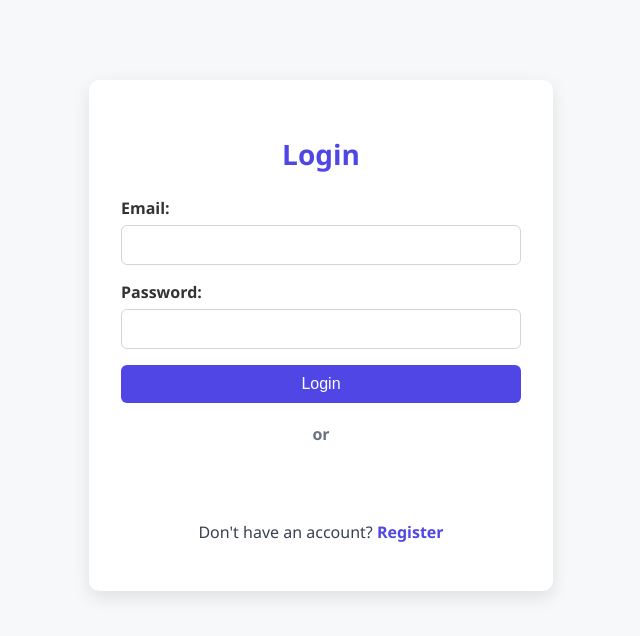
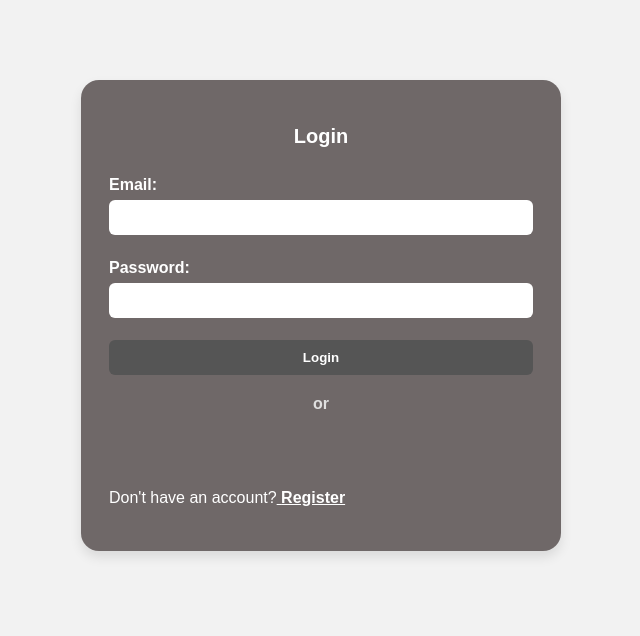
Before and after one commit to sumit-sharma39/frontend-todo, a React (Vite) app: page / in a window 1280 px wide. Shown: the top 636 px of the page, without its empty margins (319-959 px from the left). Built offline with nearby package versions, Linux system fonts and the light colour scheme.

Commit message:
login check

```diff
--- a/src/auth.css
+++ b/src/auth.css
@@ -1,92 +1,73 @@
-/* index.css */
-
-/* ----------------- Body & Global ----------------- */
+/* ----------------- Global ----------------- */
 body {
-    background-color: #f7f8fa;
   margin: 0;
-    font-family: 'Segoe UI', Tahoma, Geneva, Verdana, sans-serif;
+  background-color: #f2f2f2;
+  font-family: Arial, sans-serif;
+  color: #333;
 }
 
 /* ----------------- Dashboard ----------------- */
 .Dashboard {
   width: 100%;
   height: 64px;
-    background-color: #4f46e5; /* Indigo */
+  background-color: rgb(111, 104, 104);
   display: flex;
   align-items: center;
+  justify-content: space-between; /* Fix spacing between buttons */
   padding: 0 24px;
   box-sizing: border-box;
   box-shadow: 0 2px 6px rgba(0, 0, 0, 0.1);
+  position: sticky;
+  top: 0;
+  z-index: 1000;
 }
 
 .Dashboard h1 {
-    font-size: 24px;
+  font-size: 22px;
   font-weight: bold;
   margin: 0;
-    color: #ffffff;
+  color: white;
 }
 
 .dashboard-buttons {
-    margin-left: auto;
   display: flex;
-    gap: 14px;
+  gap: 12px;
 }
 
 .edit-btn {
-    background-color: #e0e0e0;
-    padding: 8px 18px;
-    font-size: 16px;
+  background-color: #888;
+  color: white;
+  padding: 8px 16px;
   border-radius: 6px;
+  border: none;
   cursor: pointer;
-    border: none;
   text-decoration: none;
-    color: #000;
-    display: inline-flex;
-    align-items: center;
-    justify-content: center;
-    transition: background-color 0.2s ease,
-                transform 0.15s ease,
-                box-shadow 0.15s ease;
+  font-size: 15px;
+  transition: background-color 0.2s ease, transform 0.15s ease;
 }
 
 .edit-btn:hover {
-    background-color: #d1d5db;
+  background-color: #aaa;
   transform: translateY(-1px);
-    box-shadow: 0 4px 10px rgba(0, 0, 0, 0.15);
 }
 
 .edit-btn:active {
   transform: scale(0.97);
 }
 
-.link-add {
-    background-color: #10b981; /* green */
-    color: #fff;
-}
-
-.link-add:hover {
-    background-color: #059669;
-}
-
-.logout-btn {
-    background-color: #ef4444; /* red */
-    color: #fff;
-}
-
-.logout-btn:hover {
-    background-color: #b91c1c;
-}
-
-/* ----------------- Forms (Login & Register) ----------------- */
+/* ----------------- Forms (Register & Login) ----------------- */
 .register-container,
-.login-container {
+.login-container,
+.Div-add {
   width: 100%;
-    max-width: 400px;
+  max-width: 480px;
+  background-color: rgb(111, 104, 104);
+  color: white;
+  padding: 28px;
+  border-radius: 18px;
   margin: 80px auto;
-    padding: 32px;
-    background-color: #ffffff;
-    border-radius: 10px;
-    box-shadow: 0 6px 18px rgba(0, 0, 0, 0.1);
+  box-sizing: border-box;
+  box-shadow: 0 6px 12px rgba(0, 0, 0, 0.1);
 }
 
 .register-form,
@@ -96,61 +77,83 @@ body {
 }
 
 .register-title,
-.login-title {
-    font-size: 28px;
+.login-title,
+.Div-add h5 {
+  font-size: 20px;
   font-weight: bold;
-    margin-bottom: 24px;
-    color: #4f46e5;
+  margin-bottom: 16px;
   text-align: center;
 }
 
 .register-label,
-.login-label {
-    margin-bottom: 6px;
+.login-label,
+.Div-add p {
+  margin: 12px 0 6px;
   font-weight: 600;
-    color: #333;
 }
 
 .register-input,
-.login-input {
-    padding: 10px 12px;
-    margin-bottom: 16px;
+.login-input,
+.Div-add input[type="text"],
+.Div-add input[type="date"],
+.Div-add input[type="file"],
+.Div-add input {
+  width: 100%;
+  padding: 10px;
   border-radius: 6px;
-    border: 1px solid #d1d5db;
-    font-size: 16px;
-    outline: none;
-    transition: border-color 0.2s ease;
+  border: none;
+  box-sizing: border-box;
+  margin-bottom: 12px;
 }
 
-.register-input:focus,
-.login-input:focus {
-    border-color: #4f46e5;
+.register-button,
+.login-button,
+.Div-add button,
+.back-btn {
+  padding: 10px 16px;
+  border-radius: 6px;
+  border: none;
+  cursor: pointer;
+  font-weight: 600;
+  transition: background-color 0.2s ease, transform 0.15s ease;
 }
 
 .register-button,
 .login-button {
-    background-color: #4f46e5;
-    color: #fff;
-    font-size: 16px;
-    padding: 10px 0;
-    border: none;
-    border-radius: 6px;
-    cursor: pointer;
-    transition: background-color 0.2s ease, transform 0.15s ease;
+  background-color: #555;
+  color: white;
+  margin-top: 10px;
 }
 
 .register-button:hover,
 .login-button:hover {
-    background-color: #3730a3;
+  background-color: #777;
   transform: translateY(-1px);
 }
 
-.register-button:active,
-.login-button:active {
-    transform: scale(0.97);
+.Div-add button {
+  background-color: #555;
+  color: white;
 }
 
-/* Google section */
+.Div-add button:hover {
+  background-color: #777;
+  transform: translateY(-1px);
+}
+
+.back-btn {
+  position: fixed;
+  top: 20px;
+  left: 20px;
+  background-color: grey;
+  color: white;
+}
+
+.back-btn:hover {
+  background-color: lightgrey;
+}
+
+/* ----------------- Google Login Section ----------------- */
 .google-section {
   display: flex;
   flex-direction: column;
@@ -161,35 +164,27 @@ body {
 .or-text {
   margin: 8px 0;
   font-weight: 600;
-    color: #6b7280;
+  color: #e0e0e0;
 }
 
-.register-link {
-    color: #4f46e5;
+.register-link,
+.login-link {
+  color: #fff;
   font-weight: 600;
-    text-decoration: none;
-}
-
-.register-link:hover {
   text-decoration: underline;
-}
-
-.login-text {
-    text-align: center;
-    margin-top: 16px;
-    color: #374151;
 }
 
 /* ----------------- Responsive ----------------- */
 @media (max-width: 500px) {
   .register-container,
-    .login-container {
+  .login-container,
+  .Div-add {
     margin: 40px 16px;
     padding: 24px;
   }
 
   .edit-btn {
-        padding: 6px 14px;
+    padding: 6px 12px;
     font-size: 14px;
   }
 }
```
Lines whose indentation alone changed are shown as unchanged.
